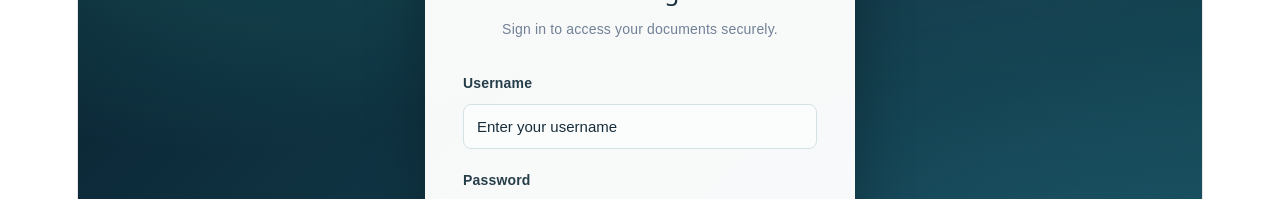
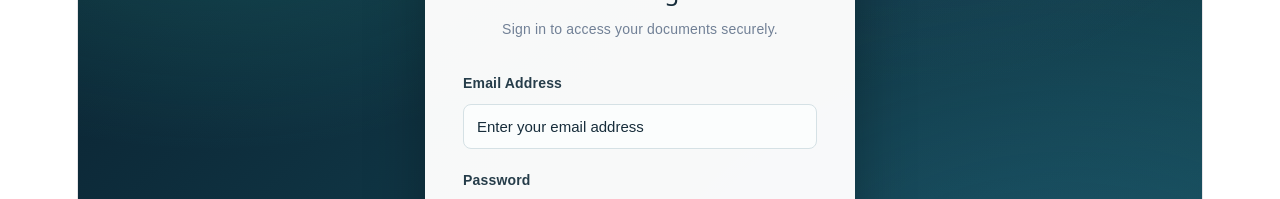
Before and after one commit to manishaa8221-web/trustvault, a React app in the folder frontend/: page /user-login in a window 1280 px wide. Shown: the part 333-532 px from the top of the page. Built offline with nearby package versions, Linux system fonts and the light colour scheme; no server answers; the HTML template or start-up script is replaced by a standard one.

Commit message:
Fix user login email request

```diff
--- a/frontend/src/pages/Login.jsx
+++ b/frontend/src/pages/Login.jsx
@@ -6,7 +6,7 @@ import API_BASE_URL from "../api";
 export default function Login() {
   const navigate = useNavigate();
 
-  const [username, setUsername] = useState("");
+  const [email, setEmail] = useState("");
   const [password, setPassword] = useState("");
   const [error, setError] = useState("");
   const [loading, setLoading] = useState(false);
@@ -21,9 +21,11 @@ export default function Login() {
         `${API_BASE_URL}/auth/login`,
         {
           method: "POST",
-          headers: { "Content-Type": "application/json" },
+          headers: {
+            "Content-Type": "application/json",
+          },
           body: JSON.stringify({
-            username: username.trim(),
+            email: email.trim(),
             password,
           }),
         }
@@ -35,15 +37,21 @@ export default function Login() {
         throw new Error(data.message || "Login failed");
       }
 
-      const role = data.role || data.user?.role || data.data?.role;
+      const role =
+        data.role || data.user?.role || data.data?.role;
+
       const token = data.token || data.data?.token;
 
       if (!["OWNER", "VIEWER"].includes(role)) {
-        throw new Error("This login page is only for user accounts.");
+        throw new Error(
+          "This login page is only for user accounts."
+        );
       }
 
       if (!token) {
-        throw new Error("Login token was not returned by the server.");
+        throw new Error(
+          "Login token was not returned by the server."
+        );
       }
 
       localStorage.setItem("token", token);
@@ -81,15 +89,15 @@ export default function Login() {
           </p>
 
           <form onSubmit={handleLogin}>
-            <label style={s.label}>Username</label>
+            <label style={s.label}>Email Address</label>
 
             <input
               style={s.input}
-              type="text"
-              placeholder="Enter your username"
-              value={username}
-              onChange={(e) => setUsername(e.target.value)}
-              autoComplete="username"
+              type="email"
+              placeholder="Enter your email address"
+              value={email}
+              onChange={(e) => setEmail(e.target.value)}
+              autoComplete="email"
               required
             />
 
```
